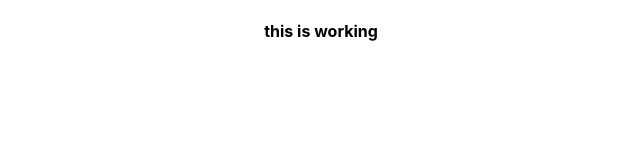
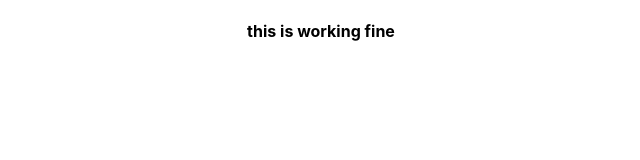
Before and after one commit to Sketodee/deliverytracking, a React (Create React App) app: page / in a window 1280 px wide. Shown: the top 160 px of the page, without its empty margins (319-959 px from the left). Built offline with nearby package versions, Linux system fonts and the light colour scheme.

Commit message:
testing git branching

```diff
--- a/src/App.js
+++ b/src/App.js
@@ -4,7 +4,7 @@ import './App.css';
 function App() {
   return (
     <div className="App">
-      <h4> this is working </h4>
+      <h4> this is working fine </h4>
     </div>
   );
 }
```
